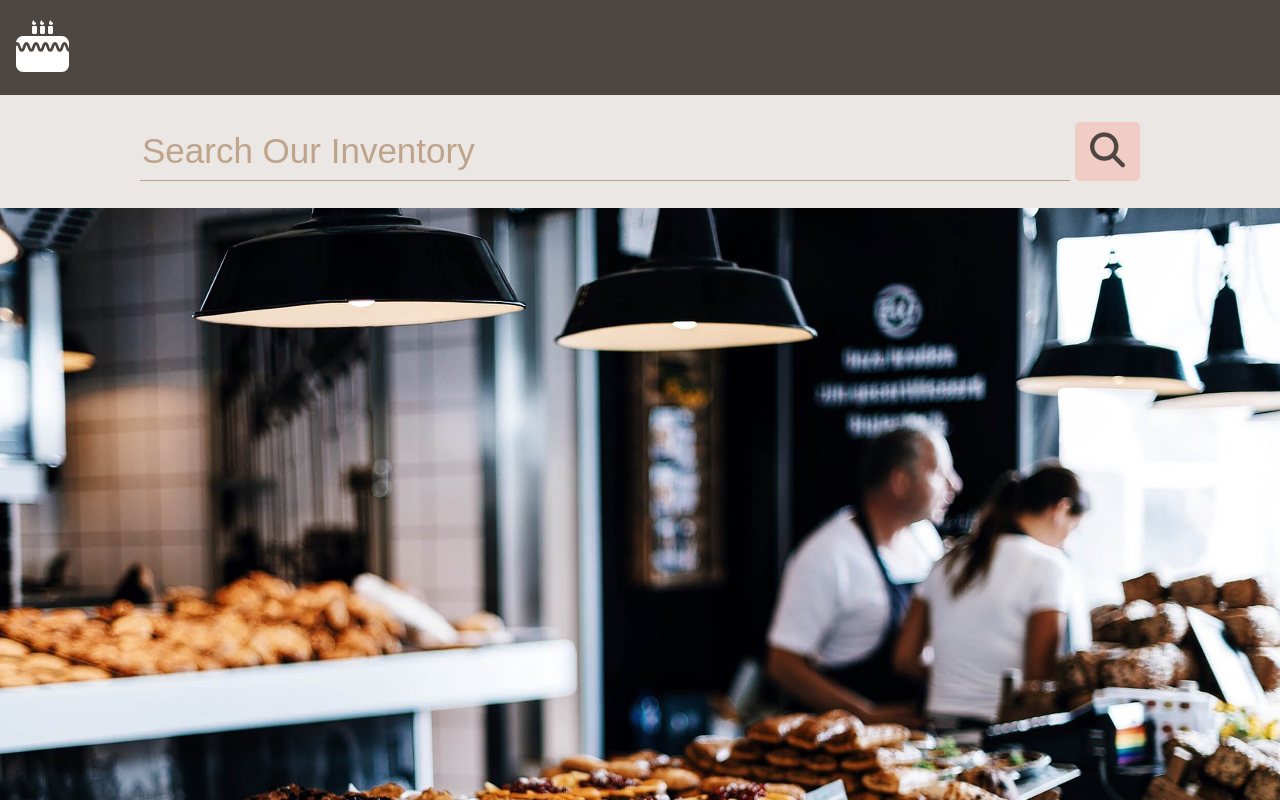
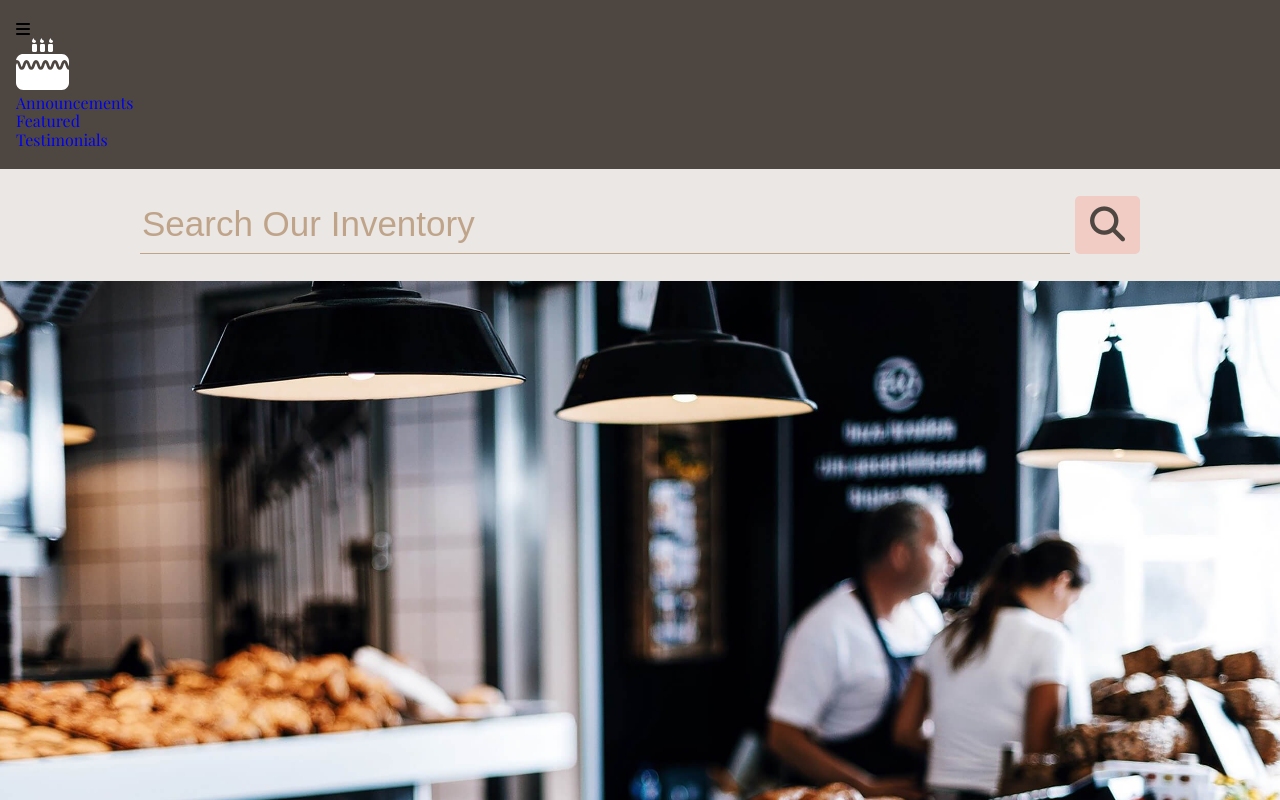
Before and after one commit to sdb329/Balsamo-web-2, a plain HTML site: page deploy/index.html in a window 1280 px wide. Shown: the top 800 px of the page. Drawn offline with nearby package versions, Linux system fonts and the light colour scheme; a web font is replaced by a local one.

Commit message:
adding nav html

```diff
--- a/deploy/index.html
+++ b/deploy/index.html
@@ -26,9 +26,32 @@
 
 <body>
 
+    <!-- <header>
+        <div>
+            <img src="img/header/logo.svg" alt="bredenbecks logo">
+        </div>
+
+        <div>
+            <i class="fas fa-bars nav-btns" id="burger-icon"></i>
+        </div>
+         -->
+    </header>
+
     <header>
         <div>
-            <img src="img/header/logo.svg" alt="bredenbecks logo">
+            <section id="burger-container">
+                <i class="fas fa-bars nav-btns" id="burger-icon"></i>
+            </section>
+
+            <nav id="nav-container" data-nav="main-navigation">
+                <ul>
+                    <li><a href="#hero" class="nav-btns"><img src="img/header/logo.svg" alt="bredenbecks logo"></a></li>
+                    <li><a href="#announcements" class="nav-btns">Announcements</a></li>
+                    <li><a href="#featured" class="nav-btns">Featured</a></li>
+                    <li><a href="#testimonials" class="nav-btns">Testimonials</a></li>
+                </ul>
+
+            </nav>
         </div>
 
     </header>
@@ -133,7 +156,7 @@
         </ul>
     </section>
 
-    <section id="hero2">
+    <section id="featured">
         <div>
         <section id="h2-1">
             <!-- <img src="img/hero2/fruit-pastries.jpg" alt="fruit pastries"> -->
--- a/dev/scss/layout/_footer.scss
+++ b/dev/scss/layout/_footer.scss
@@ -12,7 +12,6 @@ footer {
     @include lg{
         // grid-template-columns: auto 1000px auto;
         width: 100%;
-        border: 1px solid red;
        align-items: center;
     }
 
--- a/dev/scss/sections/_hero2.scss
+++ b/dev/scss/sections/_hero2.scss
@@ -1,7 +1,7 @@
 /* =============
     hero2
 ============= */
-#hero2 {
+#featured {
     >div {
 
 
```
Also changed, not shown: deploy/css/styles.css, 2 other files.
